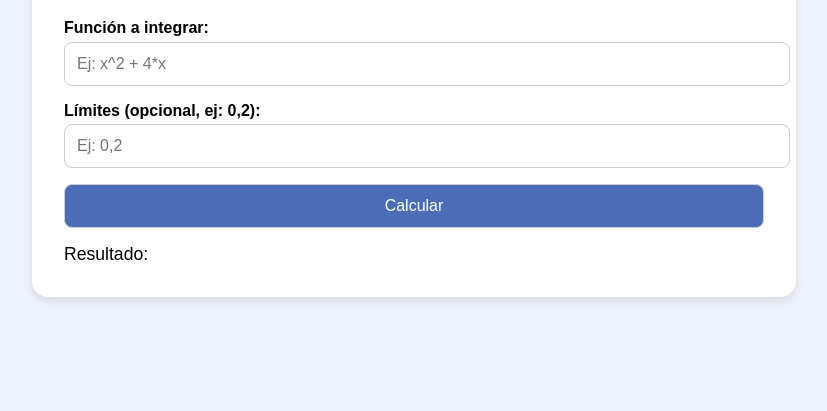
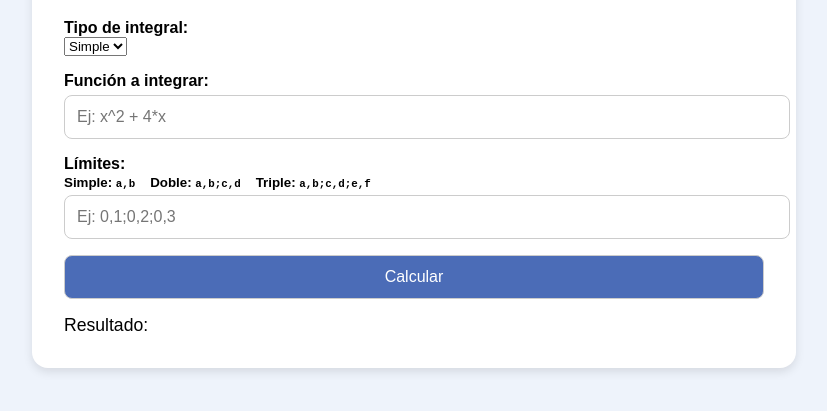
Before and after one commit to andrea0998/calculadora-integrales, a plain HTML site: page static/index.html in a window 1280 px wide. Shown: the part 133-544 px from the top of the page, without its empty margins (226-1053 px from the left). Drawn offline with Linux system fonts and the light colour scheme.

Commit message:
Update index.html

```diff
--- a/static/index.html
+++ b/static/index.html
@@ -58,11 +58,22 @@
   <div class="container">
     <h1>Calculadora de Integrales Básicas</h1>
 
+    <label for="tipo">Tipo de integral:</label>
+    <select id="tipo">
+      <option value="simple">Simple</option>
+      <option value="doble">Doble</option>
+      <option value="triple">Triple</option>
+    </select>
+
     <label for="functionInput">Función a integrar:</label>
     <input type="text" id="functionInput" placeholder="Ej: x^2 + 4*x">
 
-    <label for="limits">Límites (opcional, ej: 0,2):</label>
-    <input type="text" id="limits" placeholder="Ej: 0,2">
+    <label for="limits">Límites:<br/>
+      <small>
+        Simple: <code>a,b</code> &nbsp;&nbsp; Doble: <code>a,b;c,d</code> &nbsp;&nbsp; Triple: <code>a,b;c,d;e,f</code>
+      </small>
+    </label>
+    <input type="text" id="limits" placeholder="Ej: 0,1;0,2;0,3">
 
     <button onclick="calculateIntegral()">Calcular</button>
 
@@ -75,6 +86,7 @@
     async function calculateIntegral() {
       const func = document.getElementById('functionInput').value;
       const limits = document.getElementById('limits').value;
+      const tipo = document.getElementById('tipo').value;
       const resultDiv = document.getElementById('result');
       const graphImg = document.getElementById('graph');
 
@@ -85,7 +97,7 @@
         const res = await fetch('/integrate', {
           method: 'POST',
           headers: { 'Content-Type': 'application/json' },
-          body: JSON.stringify({ function: func, limits: limits })
+          body: JSON.stringify({ function: func, limits: limits, , tipo: tipo })
         });
 
         const data = await res.json();
```
